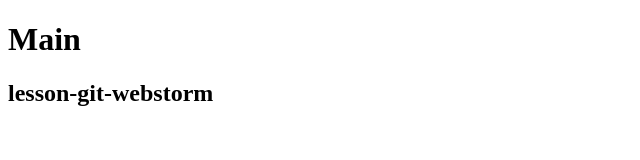
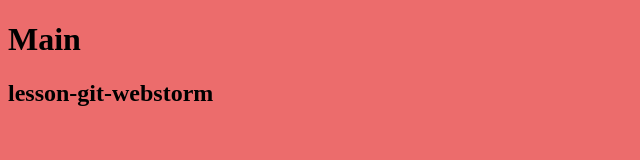
Before and after one commit to a-tatarenkov/lesson-git-webstorm, a plain HTML site: page index.html in a window 1280 px wide. Shown: the whole page, without its empty margins (0-640 px from the left). Drawn offline with Linux system fonts and the light colour scheme.

Commit message:
add main.css, ref link

```diff
--- a/index.html
+++ b/index.html
@@ -6,6 +6,7 @@
           content="width=device-width, user-scalable=no, initial-scale=1.0, maximum-scale=1.0, minimum-scale=1.0">
     <meta http-equiv="X-UA-Compatible" content="ie=edge">
     <title>Document</title>
+    <link rel="stylesheet" href="./main.css">
 </head>
 <body>
     <h1>Main</h1>
--- /dev/null
+++ b/main.css
@@ -0,0 +1,3 @@
+body {
+    background-color: #ec6c6c;
+}
```
